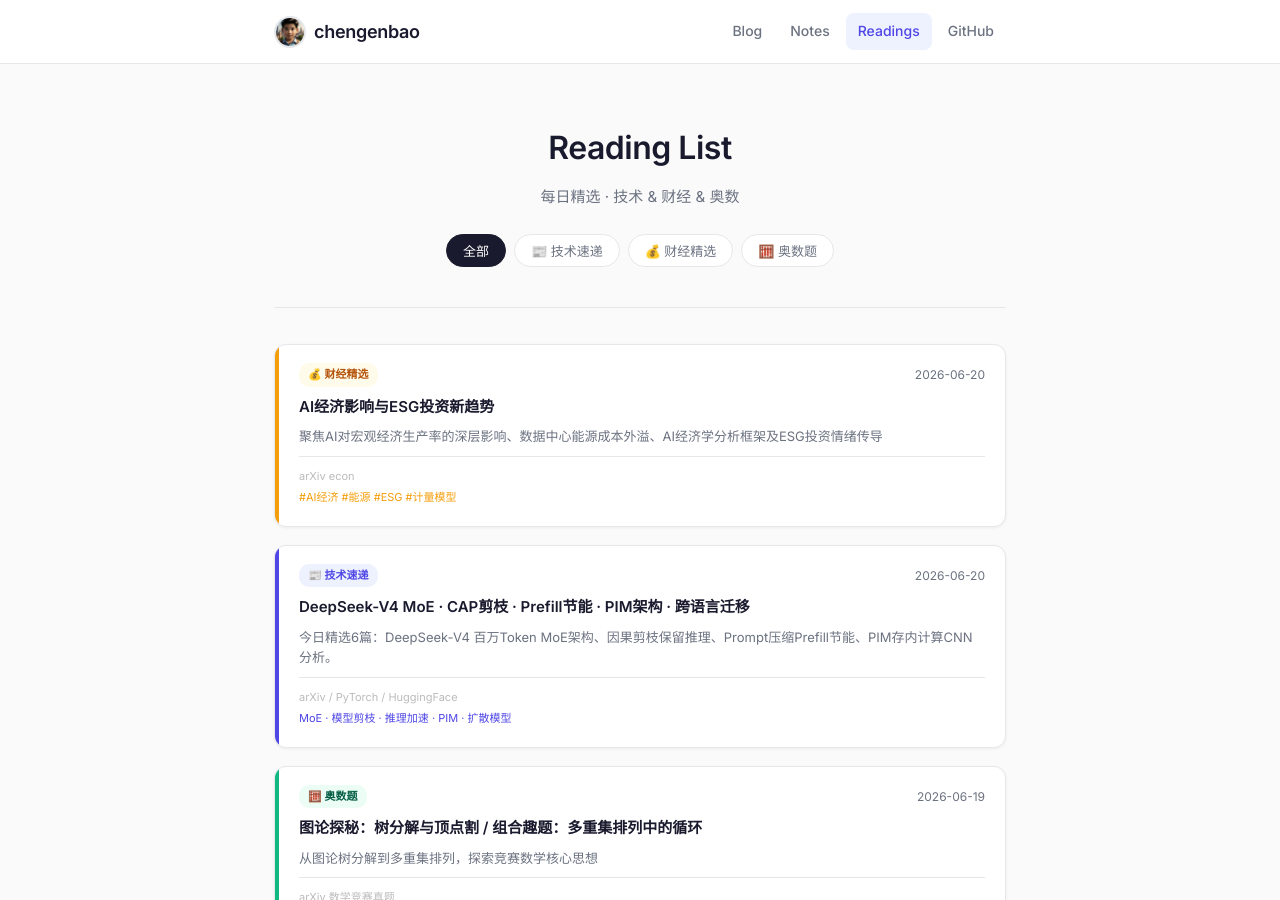
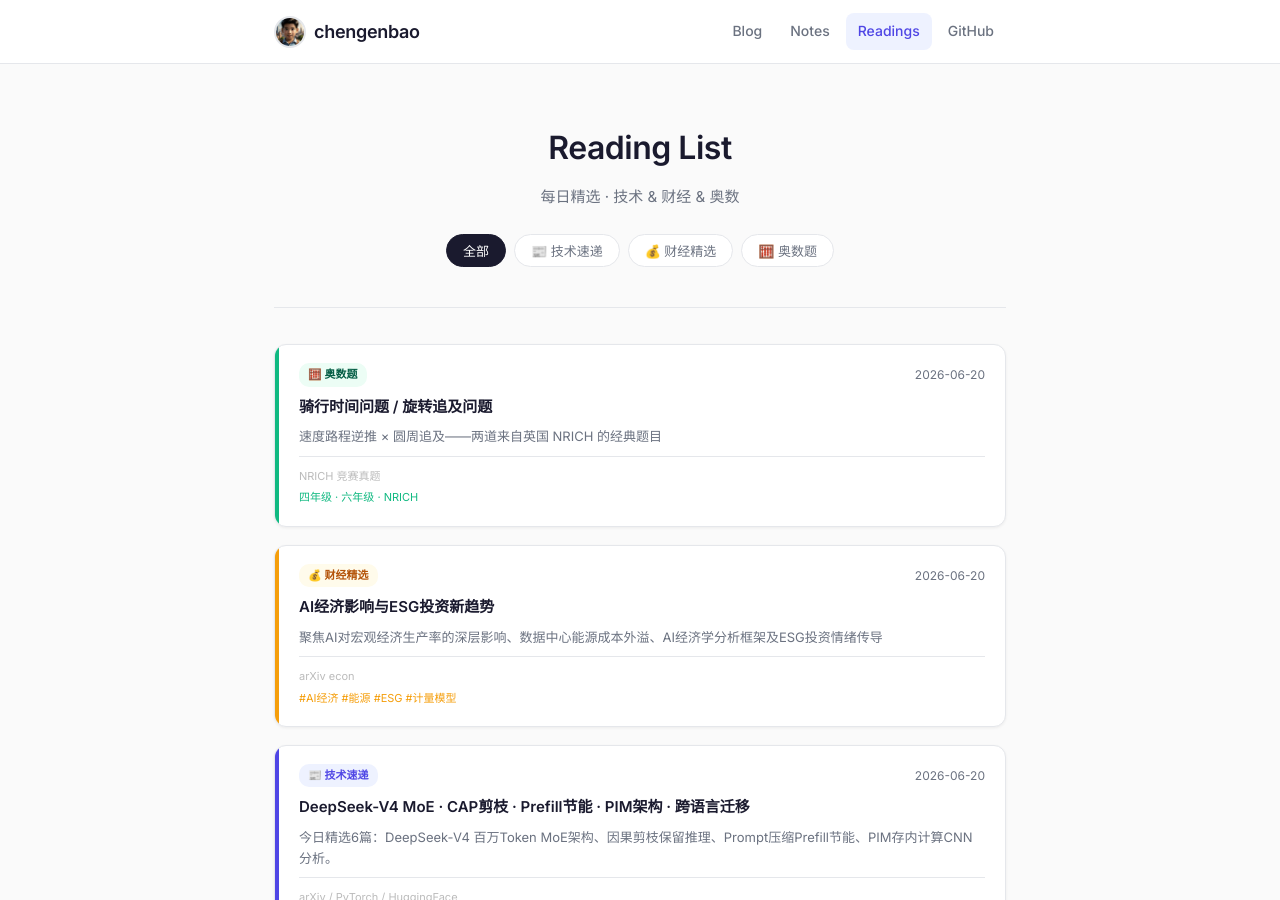
Before and after one commit to chengenbao/chengenbao.github.io, a Jekyll site: the page built from reading-list/index.md, in a window 1280 px wide and 900 px high. Built offline with Jekyll 4.4.1, drawn with Linux system fonts in a browser that asks for light colours.

Commit message:
add math card 2026-06-20

```diff
--- a/reading-list/index.md
+++ b/reading-list/index.md
@@ -18,6 +18,7 @@
   </div>
 
   <div class="rl-grid">
+<a class="rl-card math" href="/reading-list/2026-06-20-math/"><div class="rl-accent"></div><div class="rl-body"><div class="rl-top"><span class="rl-badge math">🧮 奥数题</span><time>2026-06-20</time></div><h2>骑行时间问题 / 旋转追及问题</h2><p>速度路程逆推 × 圆周追及——两道来自英国 NRICH 的经典题目</p><div class="rl-meta"><span class="rl-source">NRICH 竞赛真题</span><span class="rl-tags">四年级 · 六年级 · NRICH</span></div></div></a>
 <a class="rl-card finance" href="/reading-list/2026-06-20-finance-daily/">
   <div class="rl-accent"></div>
   <div class="rl-body">
```
